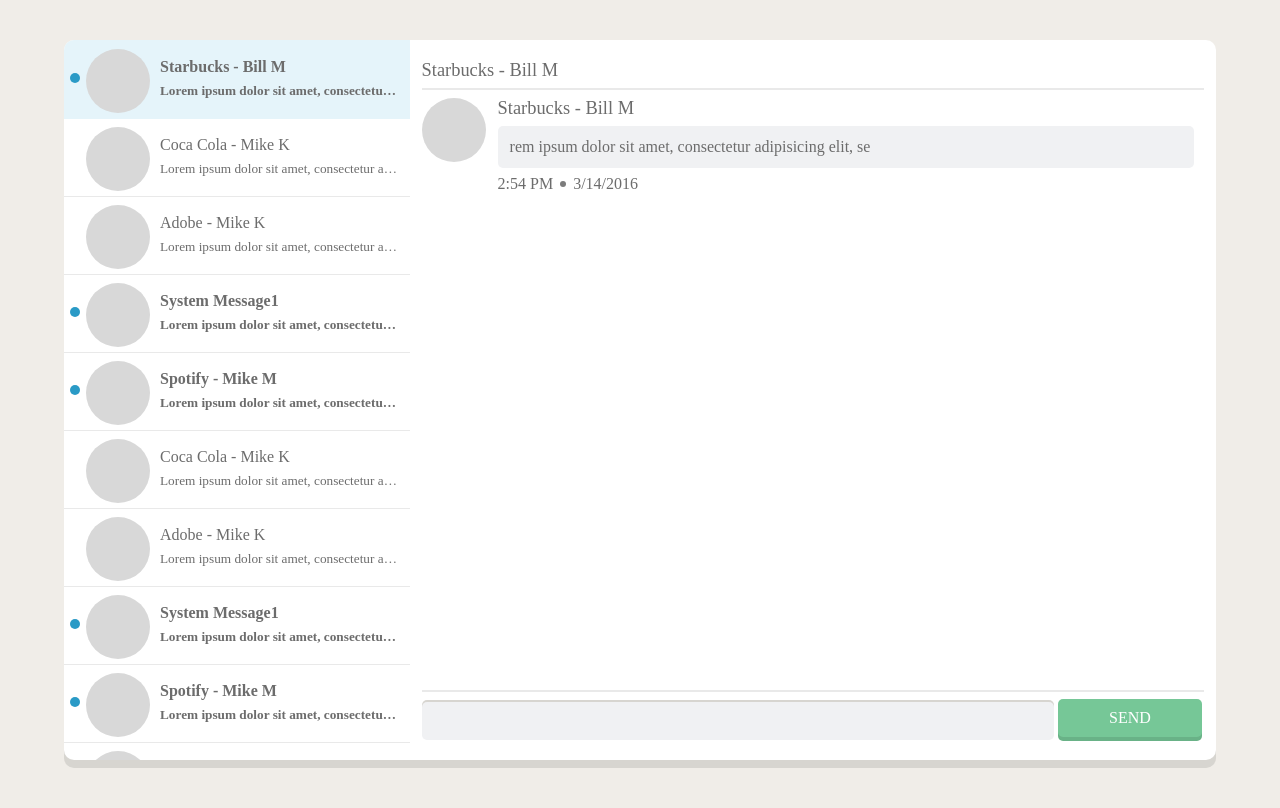
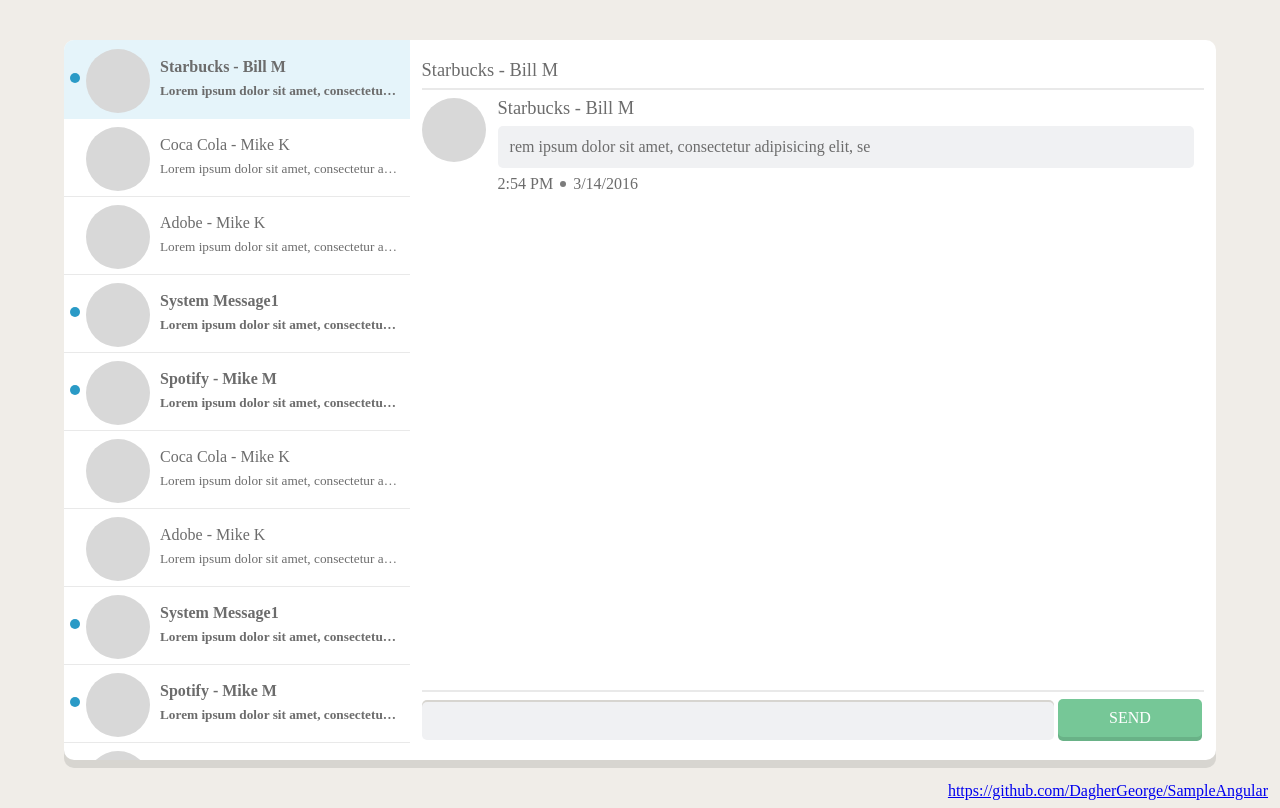
Before and after one commit to DagherGeorge/SampleAngular, a plain HTML site: page index.html in a window 1280 px wide. Drawn offline with nearby package versions, Linux system fonts and the light colour scheme.

Commit message:
added footer

```diff
--- a/css/structures.css
+++ b/css/structures.css
@@ -129,3 +129,9 @@
 #textarea:focus {
     outline: none;
 }
+
+footer {
+	position:fixed;
+	bottom: 0;
+	right: 12px;
+}
--- a/index.html
+++ b/index.html
@@ -54,5 +54,6 @@
 			</form>
 		</div>
 	</div>
+	<footer><a href="https://github.com/DagherGeorge/SampleAngular">https://github.com/DagherGeorge/SampleAngular</a></footer>
 </body>
 </html>
```
